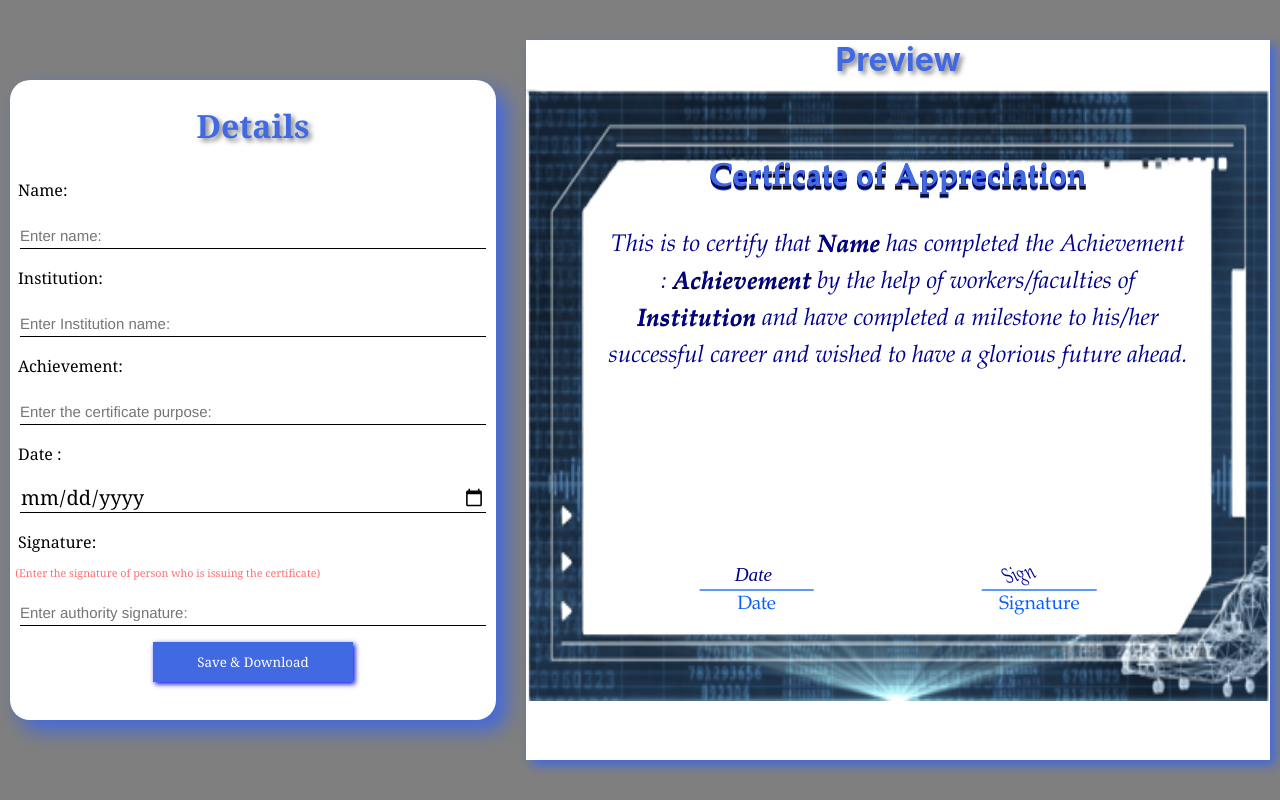
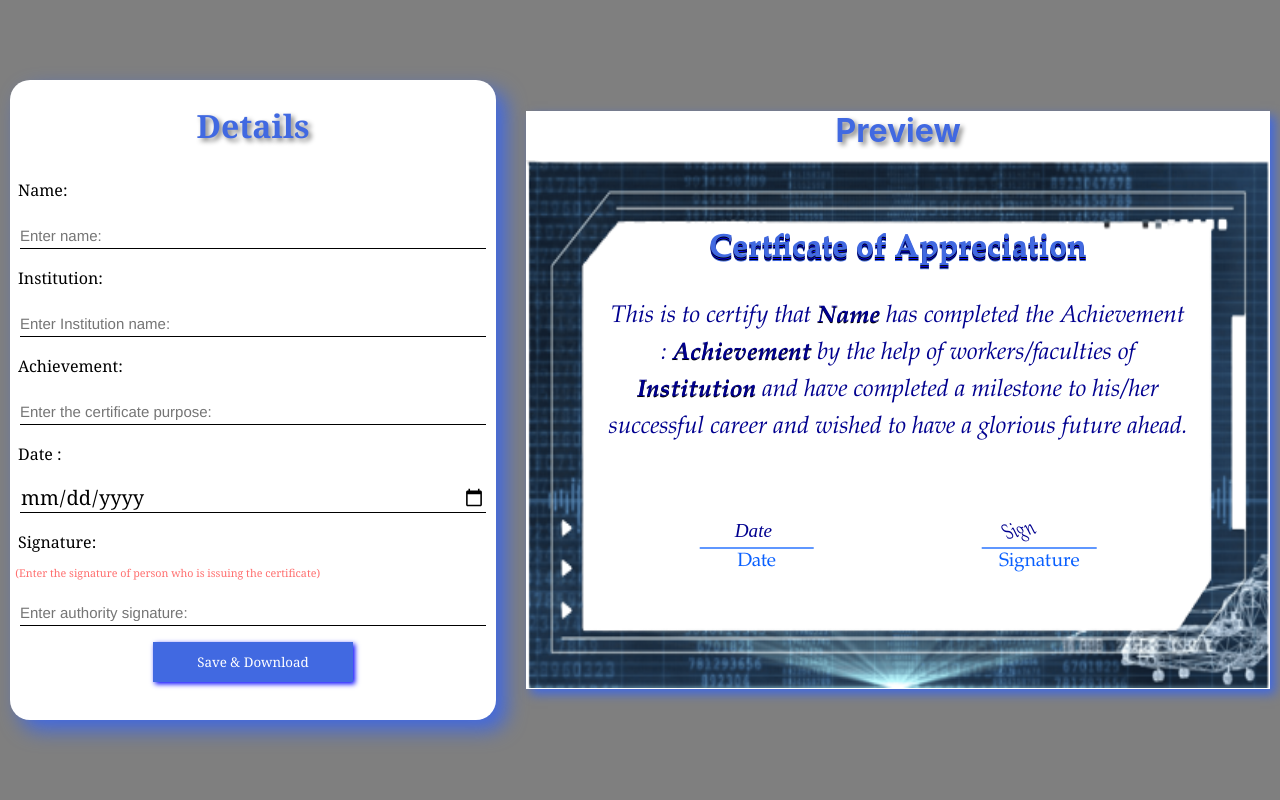
Before and after one commit to neme-sis/Certificate-Generator, a React (Create React App) app: page / in a window 1280 px wide. Built offline with nearby package versions, Linux system fonts and the light colour scheme; the HTML template or start-up script is replaced by a standard one.

Commit message:
fixing a bug in style

```diff
--- a/src/styles/certificate.css
+++ b/src/styles/certificate.css
@@ -1,6 +1,6 @@
 .certificate-div{
     width: 60%;
-    height: 90vh;
+    min-height: 60vh;
     align-self: center;
     margin: 10px;
     margin-left: 30px;
@@ -14,6 +14,7 @@
     background-image: url("../assets/certificate_frame.png");
     background-size: 100% 100%;
     background-repeat: no-repeat;
+    padding-bottom: 30%;
 }
 h1{
     margin-bottom: 10px;
@@ -63,7 +64,7 @@ h1{
 section span{
     position: absolute;
     width: 25%;
-    top: -125%;
+    top: -130%;
     font-style: oblique;
     font-family:Palatino, "Palatino Linotype", "Palatino LT STD", "Book Antiqua", Georgia, serif;
     color: rgb(0, 0, 143);
```
